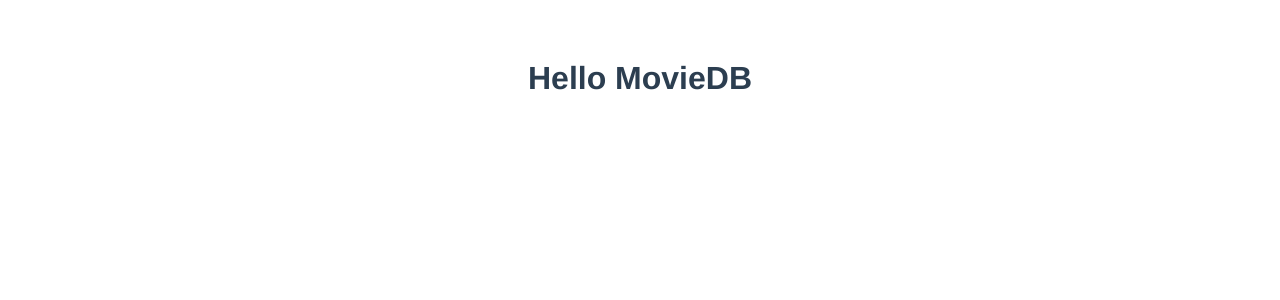
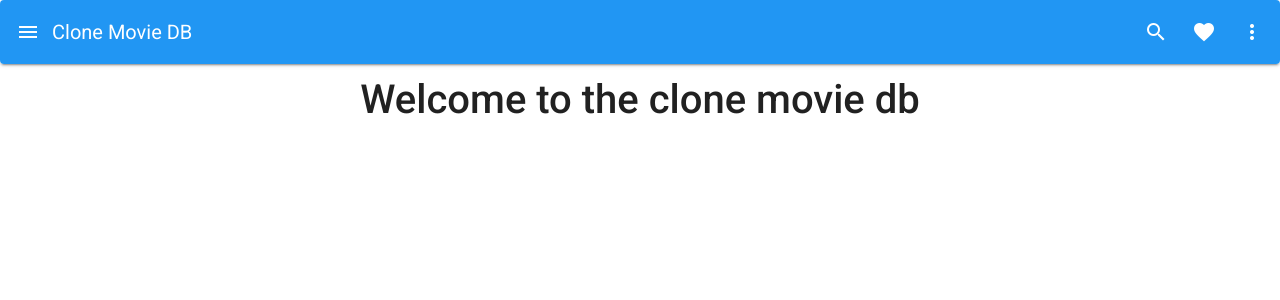
Before and after one commit to AegroNN/clonemoviedb, a Vue app: page / in a window 1280 px wide. Shown: the top 300 px of the page. Built offline with nearby package versions, Linux system fonts and the light colour scheme.

Commit message:
Adding vuerouter and navbar but router doesnt work

```diff
--- a/public/index.html
+++ b/public/index.html
@@ -1,11 +1,15 @@
 <!DOCTYPE html>
-<html lang="">
+<html lang="en">
   <head>
     <meta charset="utf-8">
     <meta http-equiv="X-UA-Compatible" content="IE=edge">
     <meta name="viewport" content="width=device-width,initial-scale=1.0">
     <link rel="icon" href="<%= BASE_URL %>favicon.ico">
+    <link href="https://cdn.jsdelivr.net/npm/bootstrap@5.1.3/dist/css/bootstrap.min.css" rel="stylesheet">
+    <script src="https://cdn.jsdelivr.net/npm/bootstrap@5.1.3/dist/js/bootstrap.bundle.min.js"></script>
     <title><%= htmlWebpackPlugin.options.title %></title>
+    <link rel="stylesheet" href="https://fonts.googleapis.com/css?family=Roboto:100,300,400,500,700,900">
+    <link rel="stylesheet" href="https://cdn.jsdelivr.net/npm/@mdi/font@latest/css/materialdesignicons.min.css">
   </head>
   <body>
     <noscript>
--- a/src/App.vue
+++ b/src/App.vue
@@ -1,27 +1,12 @@
 <template>
-  <div id="app">
-    <movieMain></movieMain>
-  </div>
+ <v-app>
+    <router-view> </router-view>
+ </v-app>
 </template>
 
 <script>
-import movieMain from './components/movieMain.vue'
 
 export default {
   name: 'App',
-  components: {
-    movieMain
-  }
-}
+};
 </script>
-
-<style>
-#app {
-  font-family: Avenir, Helvetica, Arial, sans-serif;
-  -webkit-font-smoothing: antialiased;
-  -moz-osx-font-smoothing: grayscale;
-  text-align: center;
-  color: #2c3e50;
-  margin-top: 60px;
-}
-</style>
--- a/src/components/movieList.vue
+++ b/src/components/movieList.vue
@@ -1,13 +1,16 @@
 <template>
     <div class="d-flex flex-column justify-center align-center">
-        <div class="items" v-for="movie in movieList" v-bind:key="movie.id">
-            <v-card class="mx-auto my-12" max-width="500">
-                <v-img :src="'https://image.tmdb.org/t/p/w440_and_h660_face'+movie.poster_path"
-
+        <navbar></navbar>
+    <v-container>
+    <v-row justify="space-around" >
+        <v-col v-for="movie in movieList" :key="movie.id" class="sm-4 d-flex justify-center">
+            <v-card elevation="2" outlined max-width="315" max-height="700">
+                <v-img :src="'https://image.tmdb.org/t/p/w440_and_h660_face'+ movie.poster_path"
+                max-height="500"
                 ></v-img>
-                <v-card-title>{{movie.title}}</v-card-title>
+                <v-card-title >{{movie.title}}</v-card-title>
                 <v-card-text>
-                    <div class="vote">
+                    <div class="d-flex flex-row justify-space-between">
                         <v-rating
                         :value="movie.vote_average"
                         length="10"
@@ -20,32 +23,42 @@
                         <div class="grey--text ms-4">
                         {{movie.vote_average}}({{movie.vote_count}})
                         </div>
-                        </div>
+                    </div>
                     <v-divider class="mx-4"></v-divider>
-                    <div>{{movie.overview}}</div>
+                    <div>{{movie.release_date}}</div>
                 </v-card-text>
             </v-card>
-        </div>
+        </v-col>
+        </v-row>
+    </v-container>
         <v-btn class="btn"
         @click="changePage"
         width="500"
+        color="primary"
         >Daha fazla yükle</v-btn>
     </div>
 </template>
 
 <script>
-import api from "../services/api.js"
+import api from "@/services/interceptor/api.js"
+import navbar from "./movieNavbar.vue"
 
 export default {
     name:"movieList",
+    components:{
+        navbar
+    },
     data(){
         return{
         movieList:[],
         pageNumber:1,
+        show:false,
+        type:this.$route.params.type
         }
     },
     created(){
-        api.get("/movie/popular?api_key=196ce0b01013c413b6103f24b696e9c3&language=en-US&page="+this.pageNumber)
+        console.log(this.type)
+        api.get("/movie/"+this.$route.params.type+"?api_key=196ce0b01013c413b6103f24b696e9c3&language=en-US&page="+this.pageNumber)
         .then(response=>{
             console.log(response)
             let result = response.data.results
@@ -73,12 +86,7 @@ export default {
 </script>
 
 <style  scoped>
-.items{
-    padding: 5px;
+::v-deep .v-card_title{
+    word-break:break-word !important;
 }
-.vote{
-    display: flex;
-    flex-direction: row;
-}
-
 </style>
--- a/src/components/movieMain.vue
+++ b/src/components/movieMain.vue
@@ -1,15 +1,35 @@
 <template>
-    <div>
-        <h1>Hello MovieDB</h1>
+    <div class="main">
+        <navbar></navbar>
+        <v-sheet
+        id="scrolling-techniques-7"
+        class="overflow-y-auto"
+        min-height="400"
+        >
+            <v-container style="height: 1500px;">
+                <h1>Welcome to the clone movie db</h1>
+            </v-container>
+        </v-sheet>
+
     </div>
 </template>
 
 <script>
+import navbar from './movieNavbar.vue'
+
 export default {
-    name:"movieMain"
+    name: "movieMain",
+    components: {
+        navbar
+     }
 }
 </script>
 
 <style scoped>
-
+.main{
+    align-items: center;
+}
+h1{
+    text-align: center;
+}
 </style>
--- /dev/null
+++ b/src/components/movieNavbar.vue
@@ -0,0 +1,76 @@
+<template>
+<v-card min-width="100%">
+    <v-app-bar
+      color="blue"
+      elevate-on-scroll
+      scroll-target="#scrolling-techniques-7"
+      shaped
+
+    >
+        <v-menu
+        open-on-hover
+        bottom
+        offset-y
+        >
+            <template v-slot:activator="{on, attrs}">
+                    <v-app-bar-nav-icon
+                    v-bind="attrs"
+                    v-on="on"
+                    class="white--text"
+                    ></v-app-bar-nav-icon>
+            </template>
+            <v-list>
+                <router-link
+                :to="{name:'popular', params:{popular}}"
+                >
+                    <v-list-item link>
+                        <v-list-item-title >Popular Movies</v-list-item-title>
+                    </v-list-item>
+                </router-link>
+                <router-link
+                :to="{name:'onGoing', params:{'now_playing':string}}"
+                >
+                    <v-list-item link>
+                        <v-list-item-title >On Going Movies</v-list-item-title>
+                    </v-list-item>
+                </router-link>
+            </v-list>
+        </v-menu>
+    <router-link
+        to="/"
+    >
+      <v-toolbar-title class="white--text">Clone Movie DB</v-toolbar-title>
+    </router-link>
+      <v-spacer></v-spacer>
+
+      <v-btn icon>
+        <v-icon class="white--text">mdi-magnify</v-icon>
+      </v-btn>
+
+      <v-btn icon>
+        <v-icon class="white--text">mdi-heart</v-icon>
+      </v-btn>
+
+      <v-btn icon>
+        <v-icon class="white--text">mdi-dots-vertical</v-icon>
+      </v-btn>
+    </v-app-bar>
+</v-card>
+</template>
+
+<script>
+export default {
+    data(){
+        return{
+        popular:"popular",
+        onGoing:"now_playing"
+        }
+    }
+}
+</script>
+
+<style scoped>
+a{
+    text-decoration: none;
+}
+</style>
--- a/src/main.js
+++ b/src/main.js
@@ -1,8 +1,19 @@
 import Vue from 'vue'
 import App from './App.vue'
+import vuetify from './plugins/vuetify'
+import VueRouter from "vue-router"
+import {routes} from "@/services/router.js"
 
 Vue.config.productionTip = false
+Vue.use(VueRouter)
+
+const router = new VueRouter({
+  routes,
+  mode:'history'
+})
 
 new Vue({
-  render: h => h(App),
+  vuetify,
+  router,
+  render: h => h(App)
 }).$mount('#app')
--- /dev/null
+++ b/src/plugins/vuetify.js
@@ -0,0 +1,7 @@
+import Vue from 'vue';
+import Vuetify from 'vuetify/lib/framework';
+
+Vue.use(Vuetify);
+
+export default new Vuetify({
+});
--- /dev/null
+++ b/src/services/interceptor/api.js
@@ -0,0 +1,6 @@
+import axios from "axios";
+
+const api = new axios.create({
+    baseURL:"https://api.themoviedb.org/3"
+})
+export default api
--- /dev/null
+++ b/src/services/router.js
@@ -0,0 +1,7 @@
+
+
+export const routes = [
+    {path:'', name:"main",component: ()=>import('@/components/movieMain.vue') },
+    {path:'/popularList', name:'popular',component: ()=>import('@/components/movieList.vue'),},
+    {path:'/onGoingList', name:'onGoing',component: ()=>import('@/components/movieList.vue')}
+]
--- a/vue.config.js
+++ b/vue.config.js
@@ -1,4 +1,6 @@
 const { defineConfig } = require('@vue/cli-service')
 module.exports = defineConfig({
-  transpileDependencies: true
+  transpileDependencies: [
+    'vuetify'
+  ]
 })
```
Also changed, not shown: package.json (+7 -1 lines), src/store/store.js (+15 -0 lines), src/assets/logo.png (deleted), 1 other file (tests, documents, lock files or other folders).
